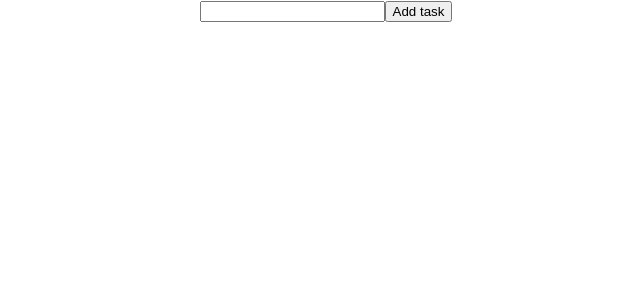
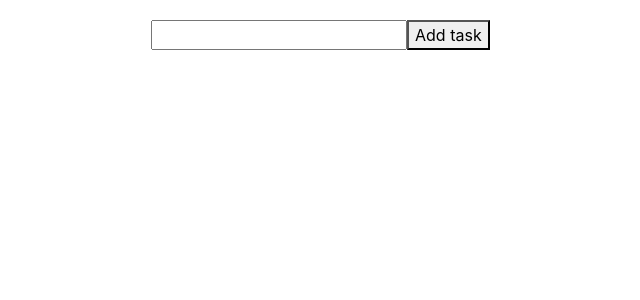
Before and after one commit to dariusz75/react-to-do, a React (Create React App) app: page / in a window 1280 px wide. Shown: the top 300 px of the page, without its empty margins (314-954 px from the left). Built offline with nearby package versions, Linux system fonts and the light colour scheme.

Commit message:
bootstrap added

```diff
--- a/package.json
+++ b/package.json
@@ -3,7 +3,11 @@
   "version": "0.1.0",
   "private": true,
   "dependencies": {
+    "bootstrap": "^4.1.3",
+    "jquery": "^3.3.1",
+    "popper.js": "^1.14.5",
     "react": "^16.6.3",
+    "react-beautiful-dnd": "^10.0.1",
     "react-dom": "^16.6.3",
     "react-scripts": "2.1.1",
     "save": "^2.3.2",
--- a/src/App.css
+++ b/src/App.css
@@ -1,32 +1,3 @@
-.App {
-  text-align: center;
+.application-container {
+  margin-top: 20px;
 }
-
-.App-logo {
-  animation: App-logo-spin infinite 20s linear;
-  height: 40vmin;
-}
-
-.App-header {
-  background-color: #282c34;
-  min-height: 100vh;
-  display: flex;
-  flex-direction: column;
-  align-items: center;
-  justify-content: center;
-  font-size: calc(10px + 2vmin);
-  color: white;
-}
-
-.App-link {
-  color: #61dafb;
-}
-
-@keyframes App-logo-spin {
-  from {
-    transform: rotate(0deg);
-  }
-  to {
-    transform: rotate(360deg);
-  }
-}
--- a/src/App.js
+++ b/src/App.js
@@ -35,12 +35,16 @@ class App extends Component {
 
   render() {
     return (
-      <div className="App">
-        <input type="text" value={this.state.input} onChange={e => this.setState({ imput: e.target.value })}></input>
-        <button onClick={this.addTodo.bind(this, this.state.imput)}>Add task</button>
-        <ul>
-          {this.state.todos.map(el => <li key={el.id}>{el.name}<button onClick={this.deleteTodo.bind(this, el.id)}>delete</button></li>)}
-        </ul>
+      <div className="App application-container container">
+        <div className="row">
+          <div className="col-md-4 offset-md-4">
+            <input type="text" value={this.state.input} onChange={e => this.setState({ imput: e.target.value })}></input>
+            <button onClick={this.addTodo.bind(this, this.state.imput)}>Add task</button>
+            <ul className="list-group">
+              {this.state.todos.map(el => <li className="list-group-item" key={el.id}>{el.name}<button onClick={this.deleteTodo.bind(this, el.id)}>delete</button></li>)}
+            </ul>
+          </div>
+        </div>
       </div>
     );
   }
--- a/src/index.js
+++ b/src/index.js
@@ -1,3 +1,7 @@
+import 'bootstrap/dist/css/bootstrap.min.css';
+import $ from 'jquery';
+import Popper from 'popper.js';
+import 'bootstrap/dist/js/bootstrap.bundle.min';
 import React from 'react';
 import ReactDOM from 'react-dom';
 import './index.css';
```
Also changed, not shown: 1 other file (tests, documents, lock files or other folders).
